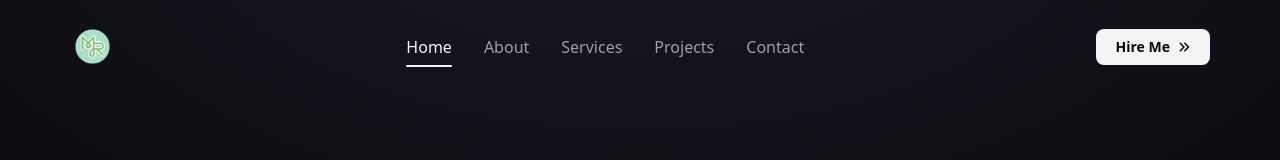
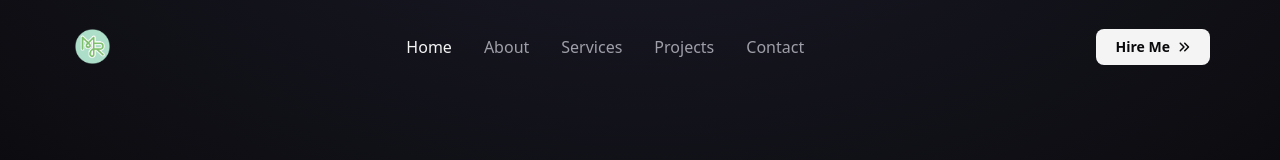
Before and after one commit to mesbaulrafi/myPortfolio, a React (Vite) app: page / in a window 1280 px wide. Shown: the top 160 px of the page. Built offline with nearby package versions, Linux system fonts and the light colour scheme.

Commit message:
remove header underline

```diff
--- a/src/components/layouts/Header.jsx
+++ b/src/components/layouts/Header.jsx
@@ -1,6 +1,5 @@
 import React, { useState, useEffect, useRef } from 'react';
-import { Link, useLocation } from 'react-router-dom';
-import { motion } from 'framer-motion';
+import { NavLink, Link } from 'react-router-dom';
 import Images from '../Images';
 import Logo from '/src/assets/Logo.png';
 import { FaAnglesRight } from "react-icons/fa6";
@@ -11,15 +10,6 @@ const Header = () => {
 const [scrolled, setScrolled] = useState(false);
 const [isOpen, setIsOpen] = useState(false);
 const navRef = useRef(null);
-  const location = useLocation();
-
-  const navLinks = [
-    { name: 'Home', path: '/' },
-    { name: 'About', path: '/about' },
-    { name: 'Services', path: '/services' },
-    { name: 'Projects', path: '/projects' },
-    { name: 'Contact', path: '/contact' },
-  ];
 
 useEffect(() => {
 const handleScroll = () => setScrolled(window.scrollY > 20);
@@ -50,6 +40,11 @@ const Header = () => {
 return () => { document.body.style.overflow = ''; };
 }, [isOpen]);
 
+const navLinkStyle = ({ isActive }) =>
+`text-sm lg:text-base font-medium transition-colors duration-300 ${
+isActive ? 'text-zinc-100' : 'text-zinc-400 hover:text-zinc-200'
+}`;
+
 return (
 <header
 ref={navRef}
@@ -64,38 +59,16 @@ const Header = () => {
 
 {/* Logo */}
 <Link to="/" onClick={() => setIsOpen(false)} className="relative z-50">
-            <Images imgSrc={Logo} className="object-contain h-10 lg:h-[45px]" />
+<Images imgSrc={Logo} className="object-contain h-[40px] lg:h-[45px]" />
 </Link>
 
 {/* Desktop Nav */}
 <nav className="hidden lg:flex items-center gap-8">
-            {navLinks.map((link) => {
-              const isActive = location.pathname === link.path;
-              return (
-                <Link
-                  key={link.name}
-                  to={link.path}
-                  className={`relative text-sm lg:text-base font-medium transition-colors duration-300 py-1 ${
-                    isActive ? 'text-zinc-100' : 'text-zinc-400 hover:text-zinc-200'
-                  }`}
-                >
-                  {link.name}
-                  {/* Moving Border Animation (Strictly Horizontal) */}
-                  {isActive && (
-                    <motion.div
-                      layoutId="desktop-nav-underline"
-                      className="absolute left-0 -bottom-1 w-full h-0.5 bg-zinc-100 rounded-full"
-                      initial={false}
-                      transition={{
-                        type: "tween",
-                        ease: "easeInOut",
-                        duration: 0.3
-                      }}
-                    />
-                  )}
-                </Link>
-              );
-            })}
+<NavLink to="/" className={navLinkStyle}>Home</NavLink>
+<NavLink to="/about" className={navLinkStyle}>About</NavLink>
+<NavLink to="/services" className={navLinkStyle}>Services</NavLink>
+<NavLink to="/projects" className={navLinkStyle}>Projects</NavLink>
+<NavLink to="/contact" className={navLinkStyle}>Contact</NavLink>
 </nav>
 
 {/* Desktop Hire Me Button */}
@@ -125,21 +98,11 @@ const Header = () => {
 }`}
 >
 <nav className="flex flex-col items-center gap-6 px-5">
-            {navLinks.map((link) => {
-              const isActive = location.pathname === link.path;
-              return (
-                <Link
-                  key={link.name}
-                  to={link.path}
-                  onClick={() => setIsOpen(false)}
-                  className={`text-sm font-medium transition-colors duration-300 ${
-                    isActive ? 'text-zinc-100' : 'text-zinc-400 hover:text-zinc-200'
-                  }`}
-                >
-                  {link.name}
-                </Link>
-              );
-            })}
+<NavLink to="/" onClick={() => setIsOpen(false)} className={navLinkStyle}>Home</NavLink>
+<NavLink to="/about" onClick={() => setIsOpen(false)} className={navLinkStyle}>About</NavLink>
+<NavLink to="/services" onClick={() => setIsOpen(false)} className={navLinkStyle}>Services</NavLink>
+<NavLink to="/projects" onClick={() => setIsOpen(false)} className={navLinkStyle}>Projects</NavLink>
+<NavLink to="/contact" onClick={() => setIsOpen(false)} className={navLinkStyle}>Contact</NavLink>
 
 <Link to="/contact" onClick={() => setIsOpen(false)} className="mt-2 w-full max-w-[200px]">
 <button className="w-full flex justify-center items-center gap-2 bg-zinc-100 text-zinc-950 font-semibold py-3 px-5 rounded-lg hover:bg-white transition-all duration-300 text-sm">
```
Lines whose indentation alone changed are shown as unchanged.
